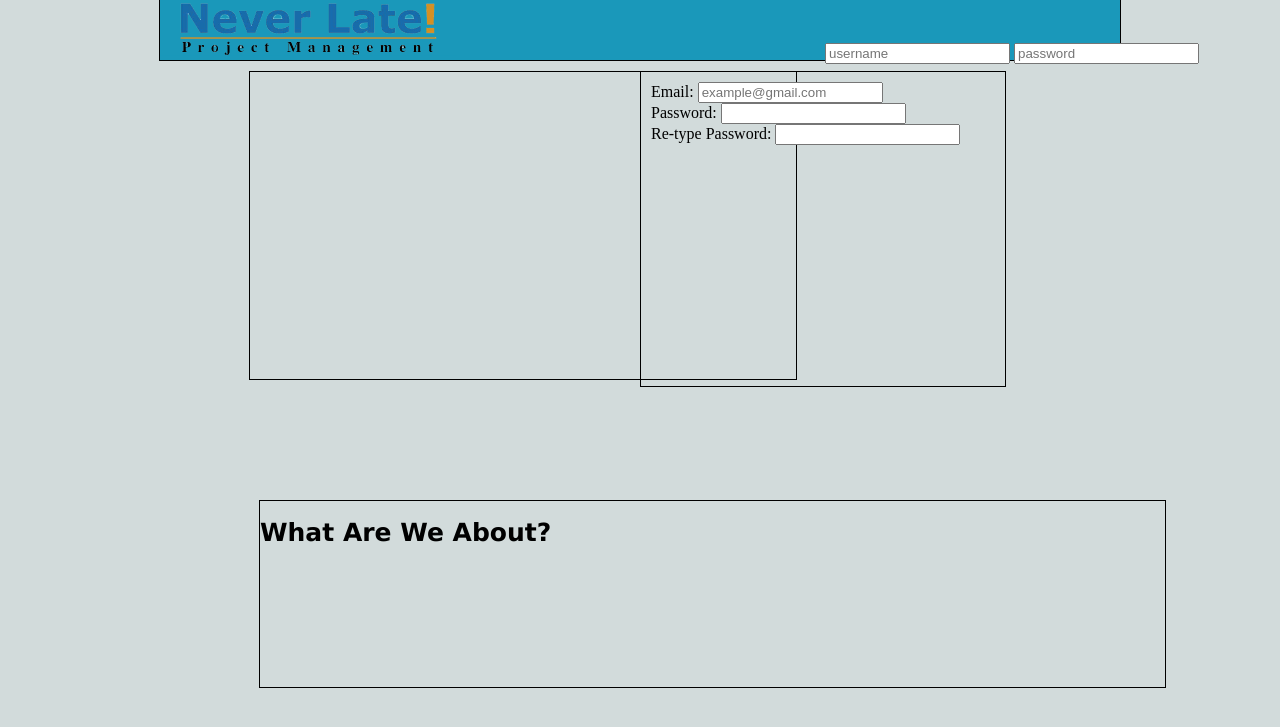
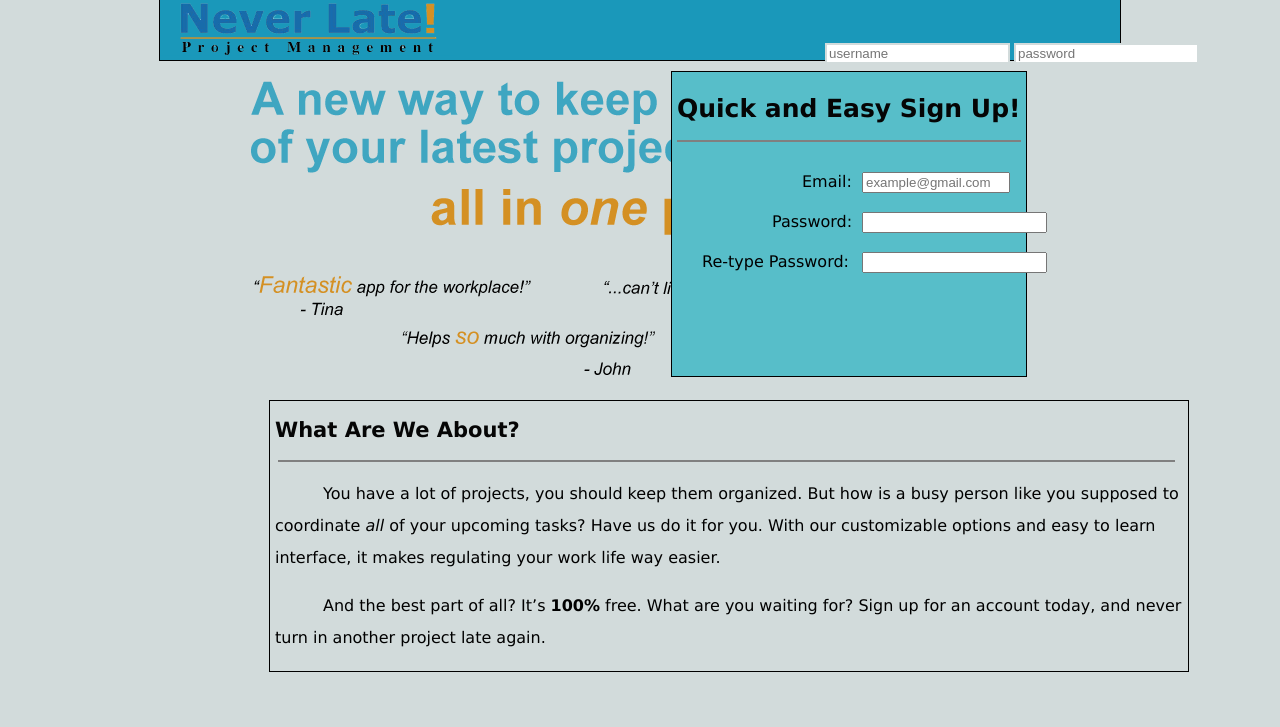
Before and after one commit to eddiegemayel/PWA2, a PHP site: page / in a window 1280 px wide. Shown: the top 727 px of the page. Run offline with PHP 8.4, Linux system fonts and the light colour scheme.

Commit message:
Major update
made major changes to css. forgot to commit most changes. Added font
sizes, all html objects to the landing page except buttons.

```diff
--- a/Wk1/site/css/main.css
+++ b/Wk1/site/css/main.css
@@ -1,9 +1,30 @@
 h1 {
 	font-family: "Verdana";
 	font-size : 25px;
-	color : black;
+	color : #050505;
+	/*text-decoration : underline;*/
 }
 
+h2{
+	font-family : "Verdana";
+	font-size : 21px;
+	color : #050505;
+}
+
+p{
+	font-family : "Verdana";
+	font-style : "Regular";
+	font-size : 12;
+	text-indent: 3em;
+	line-height : 2;
+}
+
+
+#break{
+	width : 895px;
+	position : relative;
+	right : 5px;
+}
 
 header{
 
@@ -14,6 +35,14 @@ header{
 	position : relative;
 	top : -9px;
 	background-color: #1A98BA;
+}
+
+#username{
+	border : 2px solid #D2DBDB;
+}
+
+#password{
+	border : 2px solid #D2DBDB;
 }
 
 .login{
@@ -28,9 +57,9 @@ body{
 }
 
 #cta{
-	width : 546px;
-	height : 307px;
-	border : 1px solid black;
+	width : 570px;
+	height :315px;
+	/*border : 1px solid black;*/
 	position : fixed;
 	left : 249px;
 	top : 71px;
@@ -38,22 +67,70 @@ body{
 
 .register{
 	width : 344px;
+	background-color : #57BEC9;
 	height : 294px;
 	border : 1px solid black;
 	margin : 0 auto;
-	padding : 10px;
+	padding : 5px;
 	/*float : right;*/
 	position : fixed;
-	right : 274px;
+	right : 253px;
 	top : 71px;
 }
 
+#email{
+	position : absolute;
+	width : 140px;
+	left : 190px;
+	top : 100px;
+
+}
+
+#password1{
+	position : absolute;
+	left : 190px;
+	top : 140px;
+}
+
+#password2{
+	position : absolute;
+	left : 190px;
+	top : 180px;
+
+}
+
+
+.emailLabel{
+	position : absolute;
+	left : 130px;
+	top : 100px;
+	font-family : Verdana;
+	font-size : 15;
+}
+.password1Label{
+	position : absolute;
+	left : 100px;
+	top : 140px;
+	font-family : Verdana;
+	font-size : 15;
+}
+.password2Label{
+	position : absolute;
+	left : 30px;
+	top : 180px;
+	font-family : Verdana;
+	font-size : 15;
+}
+
+
 #about{
-	width : 905px;
-	height : 186px;
+	width : 913px;
+	height : 270px;
 	border : 1px solid black;
 	margin : 0 auto;
 	position : fixed;
-	top : 500px;
-	left : 259px;
+	top : 400px;
+	left : 269px;
+	padding-left: 5px;
+
 }
--- a/Wk1/site/index.html
+++ b/Wk1/site/index.html
@@ -17,22 +17,24 @@
 		</header>
 
 		<div id="cta">
+			<img src="images/cta.png" width=558 height=313 >
 		</div>
 
 		<div class="register">
-
+				<h1>Quick and Easy Sign Up!</h1>
+				<hr noshade>
 				<form method="get" class="email">
-					<label for="email">Email:</label>
+					<label class="emailLabel"for="email">Email:</label>
 					<input id="email" type="email" name="email" placeholder="example@gmail.com">
 				</form>
 
 				<form class="password1">
-					<label for="password">Password:</label>
+					<label class="password1Label"for="password">Password:</label>
 					<input id="password1" type="password" name="password1" >
 				</form>
 
 				<form class="password2">
-					<label for="message">Re-type Password:</label>
+					<label class="password2Label"for="message">Re-type Password:</label>
 					<input id="password2" type="password" name="password2" >
 				</form>
 
@@ -40,7 +42,13 @@
 		</div>
 
 		<div id="about">
-			<h1>What Are We About?</h1>
+			<h2>What Are We About?</h2>
+			<hr noshade id="break">
+			<p>You have a lot of projects, you should keep them organized. But how is a busy person like you supposed to coordinate <em>all</em> of your upcoming tasks? Have us do it for you. With our customizable options and easy to learn interface, it makes regulating your work life
+			way easier. </p>
+			<p>And the best part of all? It’s <strong>100%</strong> free. What are you waiting for? Sign up for an account today, and never turn in another project
+			late again.</p>
+
 		</div>
 
 	</body>
```
Also changed, not shown: Wk1/site/images/cta.png (added).
